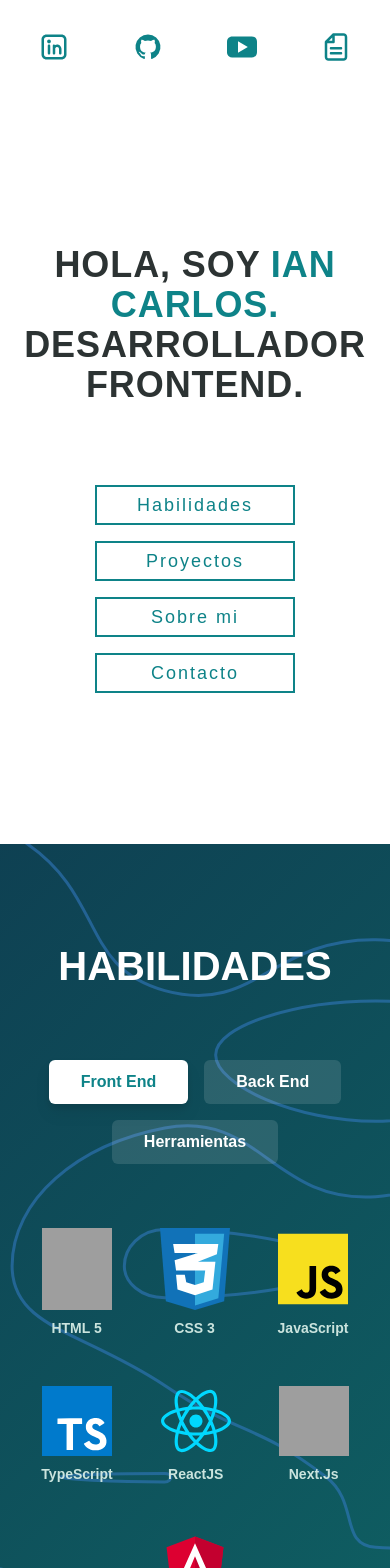
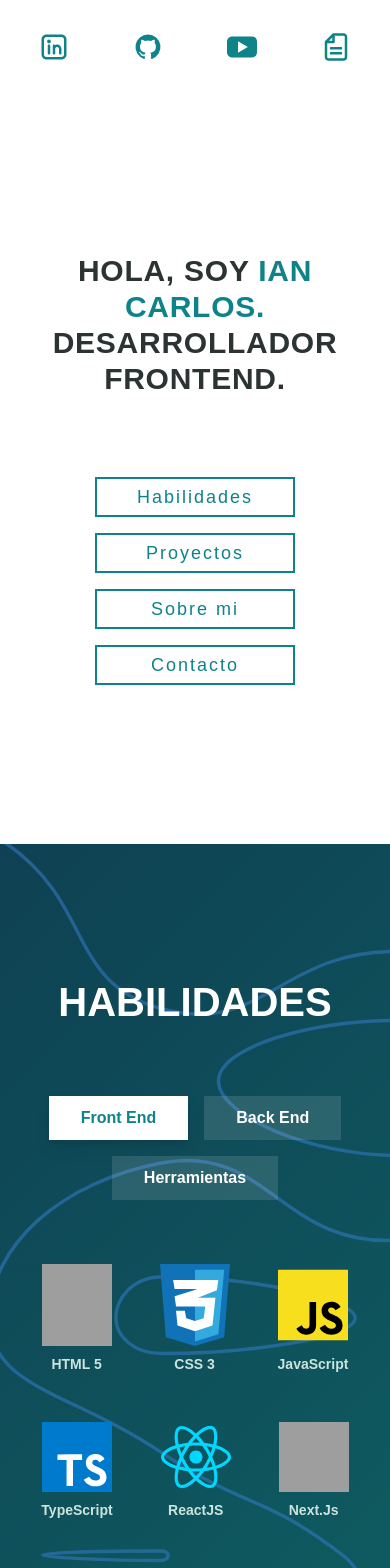
Before and after one commit to iancarlosortega/portfolio, a Next.js app: page / in a window 390 px wide. Shown: the top 1568 px of the page. Built offline with nearby package versions, Linux system fonts and the light colour scheme; grey boxes are pictures that could not be loaded.

Commit message:
Fix css media queries

```diff
--- a/components/Skills.js
+++ b/components/Skills.js
@@ -8,8 +8,8 @@ export const Skills = () => {
 	return (
 		<section
 			id='skills'
-			className='min-h-[100%] h-screen flex flex-col justify-center items-center skill-bg'>
-			<h3 className='text-[40px] text-white font-bold uppercase mb-16'>
+			className='h-[100%] min-h-screen flex flex-col justify-center items-center skill-bg'>
+			<h3 className='text-[40px] text-white font-bold uppercase mt-32 mb-16 md:mt-0'>
 				Habilidades
 			</h3>
 			<Tab.Group>
@@ -19,7 +19,7 @@ export const Skills = () => {
 							key={category}
 							className={({ selected }) =>
 								classNames(
-									'md:mx-4 py-2.5 px-8 font-bold rounded-md ',
+									'md:mx-4 py-2.5 px-8 font-bold',
 									'focus:outline-none transition duration-200 ease',
 									selected
 										? 'bg-white drop-shadow-lg text-primary'
@@ -32,7 +32,7 @@ export const Skills = () => {
 				</Tab.List>
 				<Tab.Panels className='mt-16 mb-32 md:mb-0'>
 					<Tab.Panel>
-						<ul className='max-w-[30rem] min-h-full h-[15rem] flex gap-12 flex-wrap justify-center'>
+						<ul className='max-w-[30rem] h-[25rem] md:h-[15rem] flex gap-12 flex-wrap justify-center'>
 							<SkillItem imagePath='/icons/html.svg' alt='HTML 5' />
 							<SkillItem imagePath='/icons/css3.svg' alt='CSS 3' />
 							<SkillItem imagePath='/icons/javascript.svg' alt='JavaScript' />
@@ -43,7 +43,7 @@ export const Skills = () => {
 						</ul>
 					</Tab.Panel>
 					<Tab.Panel>
-						<ul className='max-w-[30rem] min-h-full h-[15rem] flex gap-12 flex-wrap justify-center'>
+						<ul className='max-w-[30rem] h-[25rem] md:h-[15rem] flex gap-12 flex-wrap justify-center'>
 							<SkillItem imagePath='/icons/nodejs.svg' alt='Node JS' />
 							<SkillItem imagePath='/icons/express.svg' alt='Express' />
 							<SkillItem imagePath='/icons/mongo.svg' alt='MongoDB' />
@@ -54,7 +54,7 @@ export const Skills = () => {
 						</ul>
 					</Tab.Panel>
 					<Tab.Panel>
-						<ul className='max-w-[30rem] min-h-full h-[15rem] flex gap-12 flex-wrap justify-center'>
+						<ul className='max-w-[30rem] h-[25rem] md:h-[15rem] flex gap-12 flex-wrap justify-center'>
 							<SkillItem imagePath='/icons/git.svg' alt='Git' />
 							<SkillItem imagePath='/icons/postman.svg' alt='Postman' />
 							<SkillItem imagePath='/icons/vscode.svg' alt='Vscode' />
--- a/pages/index.js
+++ b/pages/index.js
@@ -6,21 +6,21 @@ export default function Home() {
 			<main className='h-min-[100%] h-screen flex flex-col'>
 				<Navbar />
 				<div className='flex-1 flex flex-col items-center justify-center p-8'>
-					<h2 className='uppercase text-4xl text-secondary font-bold tracking-wide text-center'>
+					<h2 className='uppercase text-3xl md:text-4xl text-secondary font-bold tracking-wide text-center'>
 						Hola, soy <span className='text-primary'>Ian Carlos.</span> <br />
 						Desarrollador Frontend.
 					</h2>
-					<div className='flex flex-col gap-4 md:flex-row mt-[5rem]'>
+					<div className='flex flex-col gap-4 md:flex-row md:flex-wrap justify-center mt-[5rem]'>
 						<a href='#skills' className='btn'>
 							<span>Habilidades</span>
 						</a>
-						<a className='btn'>
+						<a href='#projects' className='btn'>
 							<span>Proyectos</span>
 						</a>
-						<a className='btn'>
+						<a href='#about' className='btn'>
 							<span>Sobre mi</span>
 						</a>
-						<a className='btn'>
+						<a href='#contact' className='btn'>
 							<span>Contacto</span>
 						</a>
 					</div>
--- a/styles/globals.css
+++ b/styles/globals.css
@@ -35,6 +35,12 @@ html {
   transition: all .35s;
 }
 
+@media only screen and (max-width: 991px) and (min-width: 768px){
+  .btn {
+    flex-basis: 40%;
+  }
+}
+
 .btn span {
   position: relative;
   z-index: 2;
```
